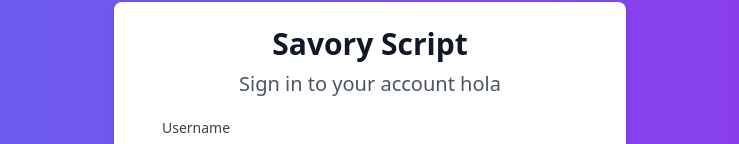
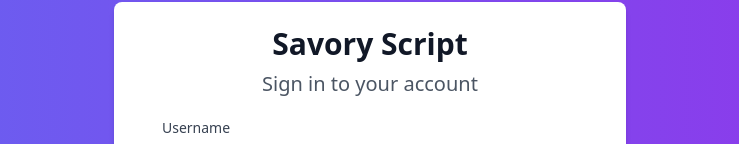
Before and after one commit to handraromel/portofolio-app-2, a React (Create React App) app in the folder react-frontend/: page /login in a window 1280 px wide. Shown: the part 168-312 px from the top of the page, without its empty margins (270-1009 px from the left). Built offline with nearby package versions, Linux system fonts and the light colour scheme; no server answers.

Commit message:
test info

```diff
--- a/react-frontend/src/components/Pages/Auth/Login.tsx
+++ b/react-frontend/src/components/Pages/Auth/Login.tsx
@@ -51,7 +51,7 @@ const Login: React.FC = () => {
   return (
     <div>
       <h3 className="mb-5 mt-2 text-center text-xl text-gray-600">
-        Sign in to your account hola
+        Sign in to your account
         <br />
       </h3>
       <div className="mb-5">
```
